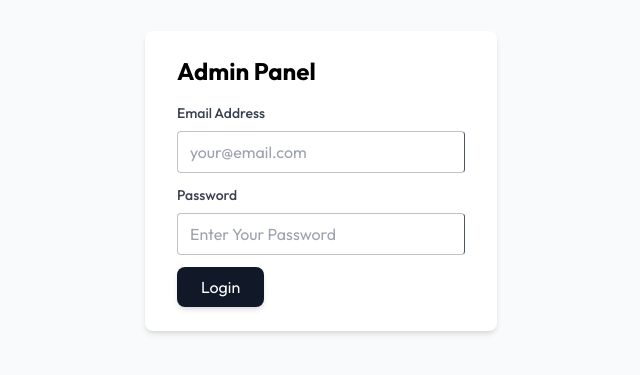
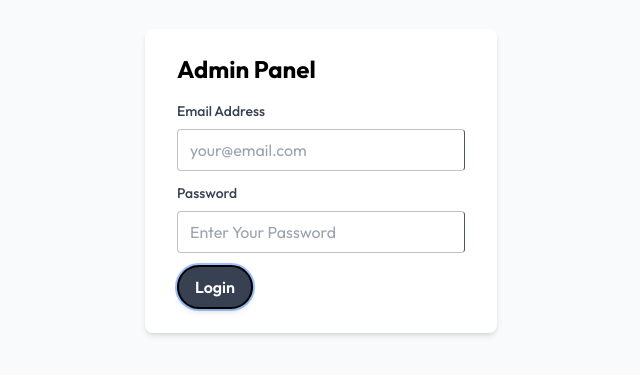
Before and after one commit to YosephDagne/E-commerce, a React (Vite) app in the folder admin/: page /add in a window 1280 px wide. Shown: the part 219-594 px from the top of the page, without its empty margins (319-959 px from the left). Built offline with nearby package versions, Linux system fonts and the light colour scheme; no server answers.

Commit message:
styling buttons in admin

```diff
--- a/admin/src/components/Login.jsx
+++ b/admin/src/components/Login.jsx
@@ -52,7 +52,7 @@ const Login = ({ setToken }) => {
             />
           </div>
           <button
-            className="bg-gray-900 text-white px-6 py-2 text-md rounded-lg shadow-md hover:bg-green-500 hover:scale-105 hover:rounded-full transition-all duration-300 ease-in-out active:bg-gray-700 focus:outline-none focus:ring-2 focus:ring-green-500 hover:border-2 hover:border-black"
+            className="bg-gray-700 text-white px-4 py-2 text-md font-semibold rounded-full ring-2 ring-offset-gray-700 shadow-md border-2 border-black hover:bg-green-500 hover:scale-105 transition-all duration-300 ease-in-out active:bg-gray-700 focus:outline-none focus:ring-2 focus:ring-green-500"
             type="submit"
           >
             Login
--- a/admin/src/components/NavBar.jsx
+++ b/admin/src/components/NavBar.jsx
@@ -7,7 +7,7 @@ const NavBar = ({ setToken }) => {
       <img className="w-[max(10%,80px)] h-12" src={assets.logo1} alt="" />
       <button
         onClick={() => setToken("")}
-        className="bg-gray-900 text-white px-6 py-2 text-md rounded-lg shadow-md hover:bg-green-500 hover:scale-105 hover:rounded-full transition-all duration-300 ease-in-out active:bg-gray-700 focus:outline-none focus:ring-2 focus:ring-green-500 hover:border-2 hover:border-black"
+        className="bg-gray-700 text-white px-4 py-2 text-md font-semibold rounded-full ring-2 ring-offset-gray-700 shadow-md border-2 border-black hover:bg-green-500 hover:scale-105 transition-all duration-300 ease-in-out active:bg-gray-700 focus:outline-none focus:ring-2 focus:ring-green-500"
       >
         Logout
       </button>
--- a/admin/src/pages/Add.jsx
+++ b/admin/src/pages/Add.jsx
@@ -286,7 +286,7 @@ const Add = ({ token }) => {
           Add to bestseller
         </label>
       </div>
-      <button className="bg-gray-900 text-white px-8 py-2 text-md rounded-lg shadow-md hover:bg-green-500 hover:scale-105 hover:rounded-full transition-all duration-300 ease-in-out active:bg-gray-700 focus:outline-none focus:ring-2 focus:ring-green-500 hover:border-2 hover:border-black">
+      <button className="bg-gray-700 text-white px-4 py-2 text-md font-semibold rounded-full ring-2 ring-offset-gray-700 shadow-md border-2 border-black hover:bg-green-500 hover:scale-105 transition-all duration-300 ease-in-out active:bg-gray-700 focus:outline-none focus:ring-2 focus:ring-green-500">
         ADD
       </button>
     </form>
```
